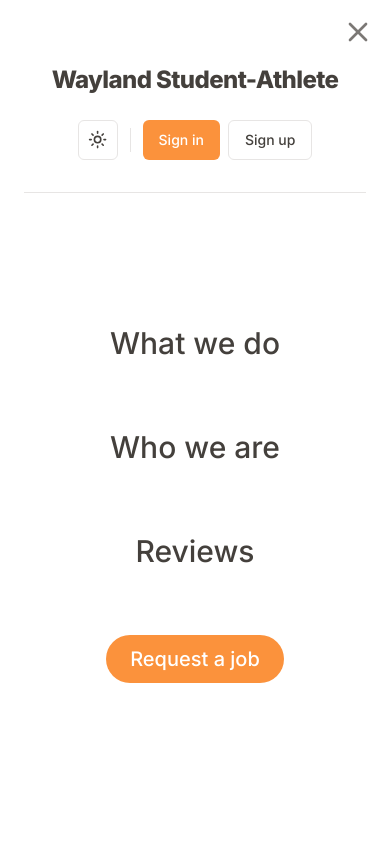
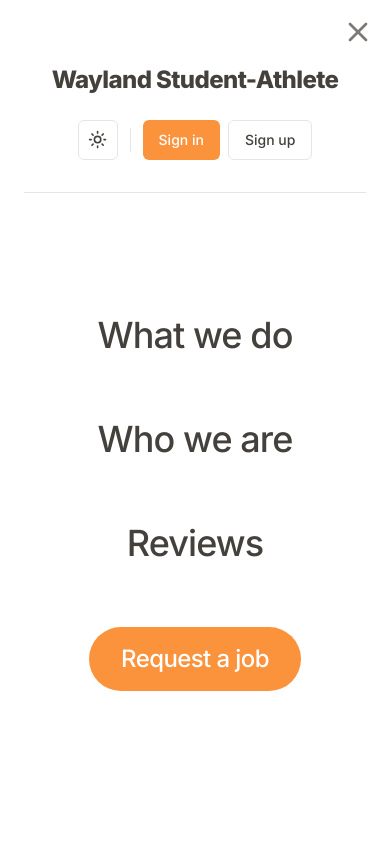
Before and after one commit to mikelong10/wayland-student-athlete-app, a Next.js app: page / in a window 390 px wide. Both pictures are taken after a click on the button 346 px from the left and 40 px from the top of the page. Shown: the top 844 px of the page. Built offline with nearby package versions, Linux system fonts and the light colour scheme; no server answers.

Commit message:
added mobile nav links closing nav functionality

```diff
--- a/src/app/(public)/page.tsx
+++ b/src/app/(public)/page.tsx
@@ -6,7 +6,7 @@
 export default function Home() {
   return (
     <main className="flex flex-col items-center justify-center w-full">
-      <section className="flex min-h-screen w-full flex-col justify-center gap-6 bg-gradient-to-bl from-accent to-white to-70% px-6 dark:from-stone-900 dark:to-background md:px-10 lg:px-16 xl:px-24">
+      <section className="flex min-h-screen w-full flex-col justify-center gap-6 bg-gradient-to-bl from-accent to-white to-70% dark:from-stone-900 dark:to-background px-6 md:px-10 lg:px-16 xl:px-24">
         <div className="scroll-m-20 text-4xl font-extrabold tracking-tight text-foreground xs:hidden">
           <h1>Wayland</h1>
           <h1>Student-Athlete</h1>
@@ -27,8 +27,8 @@
           >
             Learn more
           </InteractiveButton>
-          <Link href="/request" className="w-44">
-            <Button variant={"secondary"} className="flex items-center gap-2">
+          <Link href="/request">
+            <Button variant={"secondary"} className="w-40 flex items-center gap-2">
               Request a job
               <MoveRight />
             </Button>
@@ -37,7 +37,7 @@
       </section>
       <section
         id="landing-what-we-do"
-        className="flex min-h-screen w-full flex-col justify-center gap-6 bg-stone-100 md:px-10 lg:px-16 xl:px-24"
+        className="flex min-h-screen w-full flex-col justify-center gap-6 bg-stone-100 px-6 md:px-10 lg:px-16 xl:px-24"
       >
         <h1 className="scroll-m-20 text-4xl font-extrabold tracking-tight text-foreground md:text-5xl xl:text-6xl">
           What we do
@@ -47,14 +47,14 @@
           <span className="text-secondary">solutions</span> for all your{" "}
           <span className="text-secondary">odd jobs</span>.
         </p>
-        <Link href="/request" className="w-44">
-          <Button variant={"secondary"} className="flex items-center gap-2">
+        <Link href="/request">
+          <Button variant={"secondary"} className="w-40 flex items-center gap-2">
             Request a job
             <MoveRight />
           </Button>
         </Link>
       </section>
-      <section className="flex min-h-screen w-full flex-col justify-center gap-6 md:px-10 lg:px-16 xl:px-24">
+      <section className="flex min-h-screen w-full flex-col justify-center gap-6 px-6 md:px-10 lg:px-16 xl:px-24">
         <h1 className="scroll-m-20 text-4xl font-extrabold tracking-tight text-foreground md:text-5xl xl:text-6xl">
           Who we are
         </h1>
@@ -63,14 +63,14 @@
           <span className="text-secondary">solutions</span> for all your{" "}
           <span className="text-secondary">odd jobs</span>.
         </p>
-        <Link href="/request" className="w-44">
-          <Button variant={"secondary"} className="flex items-center gap-2">
+        <Link href="/request">
+          <Button variant={"secondary"} className="w-40 flex items-center gap-2">
             Request a job
             <MoveRight />
           </Button>
         </Link>
       </section>
-      <section className="flex min-h-screen w-full flex-col justify-center gap-6 bg-stone-50 md:px-10 lg:px-16 xl:px-24">
+      <section className="flex min-h-screen w-full flex-col justify-center gap-6 bg-stone-50 px-6 md:px-10 lg:px-16 xl:px-24">
         <h1 className="scroll-m-20 text-4xl font-extrabold tracking-tight text-foreground md:text-5xl xl:text-6xl">
           Reviews
         </h1>
@@ -79,8 +79,8 @@
           <span className="text-secondary">solutions</span> for all your{" "}
           <span className="text-secondary">odd jobs</span>.
         </p>
-        <Link href="/request" className="w-44">
-          <Button variant={"secondary"} className="flex items-center gap-2">
+        <Link href="/request">
+          <Button variant={"secondary"} className="w-40 flex items-center gap-2">
             Request a job
             <MoveRight />
           </Button>
--- a/src/components/header/Header.tsx
+++ b/src/components/header/Header.tsx
@@ -1,10 +1,22 @@
 import { Button } from "@components/ui/button";
-import { Sheet, SheetContent, SheetTrigger } from "@components/ui/sheet";
+import {
+  Sheet,
+  SheetClose,
+  SheetContent,
+  SheetTrigger,
+} from "@components/ui/sheet";
 import { Separator } from "@components/ui/separator";
 import { Menu } from "lucide-react";
 import Link from "next/link";
 import UserAccountNav from "./UserAccountNav";
 import { getCurrentUser } from "@lib/session";
+import InteractiveButton from "@components/ui/InteractiveButton";
+
+const headerNavLinks = [
+  { url: "/what", text: "What we do" },
+  { url: "/who", text: "Who we are" },
+  { url: "/reviews", text: "Reviews" },
+];
 
 export default async function Header() {
   const user = await getCurrentUser();
@@ -33,28 +45,25 @@
           <Separator className="my-4" />
           <nav className="flex h-full flex-col items-center justify-center">
             <ul className="flex h-full flex-col items-center justify-center gap-16">
-              <Link href={"/what"}>
-                <Button variant={"link"} className="text-3xl">
-                  What we do
-                </Button>
-              </Link>
-              <Link href={"/who"}>
-                <Button variant={"link"} className="text-3xl">
-                  Who we are
-                </Button>
-              </Link>
-              <Link href={"/reviews"}>
-                <Button variant={"link"} className="text-3xl">
-                  Reviews
-                </Button>
-              </Link>
+              {headerNavLinks.map((link) => (
+                <Link href={link.url}>
+                  <InteractiveButton
+                    variant={"link"}
+                    className="text-4xl tracking-tight"
+                    sheetCloseButton
+                  >
+                    {link.text}
+                  </InteractiveButton>
+                </Link>
+              ))}
               <Link href="/request">
-                <Button
+                <InteractiveButton
                   variant={"secondary"}
-                  className="rounded-full p-6 text-xl"
+                  className="rounded-full p-8 text-2xl tracking-tight"
+                  sheetCloseButton
                 >
                   Request a job
-                </Button>
+                </InteractiveButton>
               </Link>
             </ul>
           </nav>
--- a/src/components/ui/InteractiveButton.tsx
+++ b/src/components/ui/InteractiveButton.tsx
@@ -1,9 +1,14 @@
 "use client";
 
-import { Button, ButtonProps } from "@components/ui/button";
+import { Button, ButtonProps, buttonVariants } from "@components/ui/button";
+import * as SheetPrimitive from "@radix-ui/react-dialog";
+import { SheetClose } from "./sheet";
+import { cn } from "@lib/utils";
 
 interface InteractiveButtonProps extends ButtonProps {
+  children?: React.ReactNode;
   idScrollToElement?: string;
+  sheetCloseButton?: boolean;
 }
 
 export default function InteractiveButton({
@@ -12,6 +17,8 @@
   size,
   asChild = false,
   idScrollToElement,
+  sheetCloseButton,
+  children,
   ...props
 }: InteractiveButtonProps) {
   function scrollToElement(id: string) {
@@ -20,7 +27,8 @@
       element.scrollIntoView({ behavior: "smooth" });
     }
   }
-  return idScrollToElement ? (
+  if (idScrollToElement)
+    return (
       <Button
         className={className}
         variant={variant}
@@ -28,14 +36,31 @@
         asChild={asChild}
         onClick={() => scrollToElement(idScrollToElement)}
         {...props}
-    />
-  ) : (
+      >
+        {children}
+      </Button>
+    );
+
+  if (sheetCloseButton) {
+    return (
+      <SheetPrimitive.Close
+        className={cn(buttonVariants({ variant, size, className }))}
+        {...props}
+      >
+        {children}
+      </SheetPrimitive.Close>
+    );
+  }
+
+  return (
     <Button
       className={className}
       variant={variant}
       size={size}
       asChild={asChild}
       {...props}
-    />
+    >
+      {children}
+    </Button>
   );
 }
```
Lines whose indentation alone changed are shown as unchanged.
